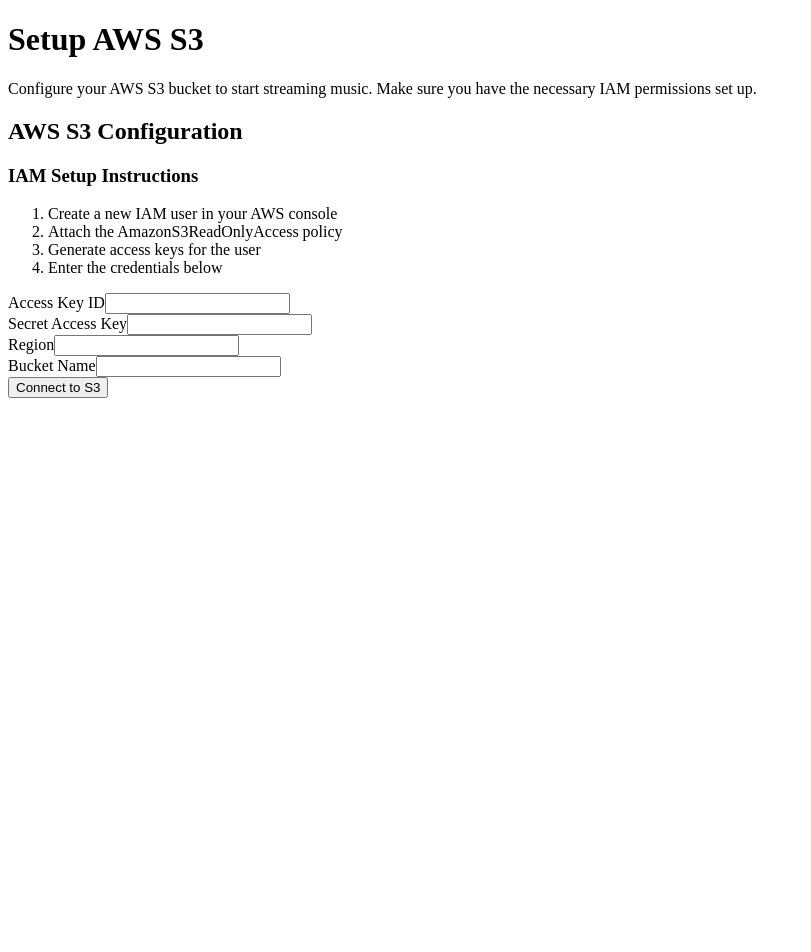
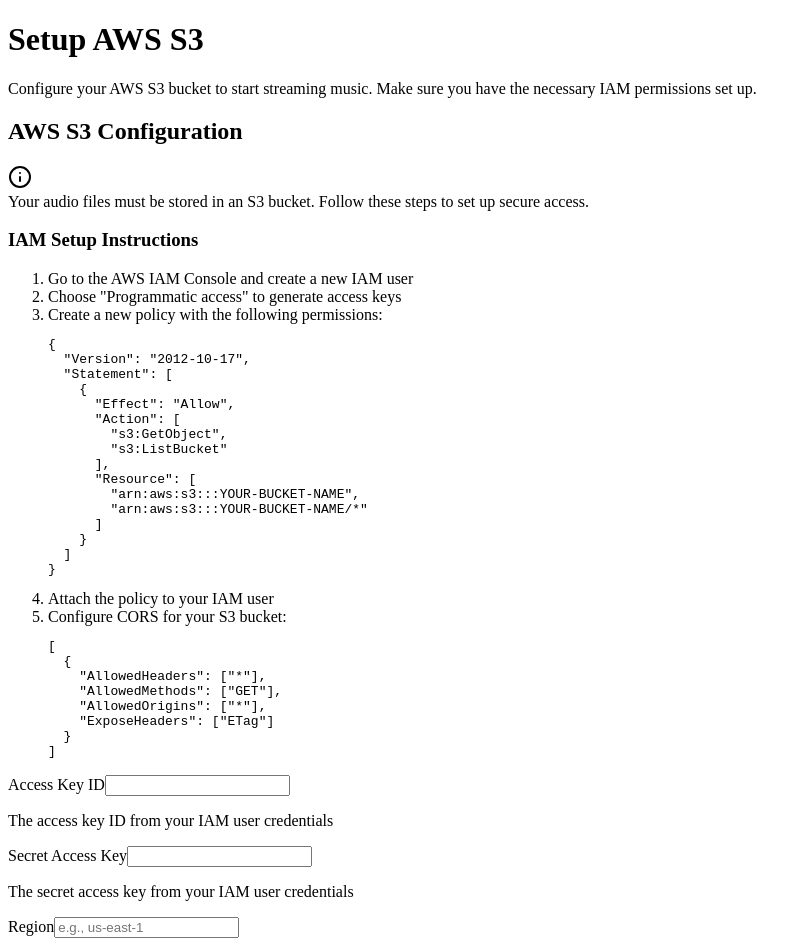
Before and after one commit to craigloftus/tuneturtle, a React (Vite) app in the folder client/: page /setup in a window 1280 px wide. Shown: the top 952 px of the page, without its empty margins (0-811 px from the left). Before the commit the page ends 800 px from the top, so only its background shows below. Built offline with nearby package versions, Linux system fonts and the light colour scheme.

Commit message:
Agent step completed: Update S3 setup instructions and implement permission checks

```diff
--- a/client/src/components/S3Setup.tsx
+++ b/client/src/components/S3Setup.tsx
@@ -4,6 +4,8 @@ import { z } from "zod";
 import { Card } from "@/components/ui/card";
 import { Input } from "@/components/ui/input";
 import { Button } from "@/components/ui/button";
+import { Alert, AlertDescription } from "@/components/ui/alert";
+import { InfoIcon } from "lucide-react";
 import {
   Form,
   FormControl,
@@ -11,6 +13,7 @@ import {
   FormItem,
   FormLabel,
   FormMessage,
+  FormDescription,
 } from "@/components/ui/form";
 import { S3Credentials } from "@/types/aws";
 
@@ -41,14 +44,54 @@ export function S3Setup({ onSubmit, isLoading }: S3SetupProps) {
     <Card className="p-6 max-w-2xl mx-auto">
       <h2 className="text-2xl font-bold mb-6">AWS S3 Configuration</h2>
 
-      <div className="prose dark:prose-invert mb-6">
-        <h3>IAM Setup Instructions</h3>
-        <ol>
-          <li>Create a new IAM user in your AWS console</li>
-          <li>Attach the AmazonS3ReadOnlyAccess policy</li>
-          <li>Generate access keys for the user</li>
-          <li>Enter the credentials below</li>
-        </ol>
+      <Alert className="mb-6">
+        <InfoIcon className="h-4 w-4" />
+        <AlertDescription>
+          Your audio files must be stored in an S3 bucket. Follow these steps to set up secure access.
+        </AlertDescription>
+      </Alert>
+
+      <div className="prose dark:prose-invert mb-6 space-y-4">
+        <div>
+          <h3 className="text-lg font-semibold mb-2">IAM Setup Instructions</h3>
+          <ol className="list-decimal pl-4 space-y-2">
+            <li>Go to the AWS IAM Console and create a new IAM user</li>
+            <li>Choose "Programmatic access" to generate access keys</li>
+            <li>Create a new policy with the following permissions:
+              <pre className="mt-2 p-2 bg-muted rounded-md text-xs">
+{`{
+  "Version": "2012-10-17",
+  "Statement": [
+    {
+      "Effect": "Allow",
+      "Action": [
+        "s3:GetObject",
+        "s3:ListBucket"
+      ],
+      "Resource": [
+        "arn:aws:s3:::YOUR-BUCKET-NAME",
+        "arn:aws:s3:::YOUR-BUCKET-NAME/*"
+      ]
+    }
+  ]
+}`}
+              </pre>
+            </li>
+            <li>Attach the policy to your IAM user</li>
+            <li>Configure CORS for your S3 bucket:
+              <pre className="mt-2 p-2 bg-muted rounded-md text-xs">
+{`[
+  {
+    "AllowedHeaders": ["*"],
+    "AllowedMethods": ["GET"],
+    "AllowedOrigins": ["*"],
+    "ExposeHeaders": ["ETag"]
+  }
+]`}
+              </pre>
+            </li>
+          </ol>
+        </div>
       </div>
 
       <Form {...form}>
@@ -62,6 +105,9 @@ export function S3Setup({ onSubmit, isLoading }: S3SetupProps) {
                 <FormControl>
                   <Input {...field} />
                 </FormControl>
+                <FormDescription>
+                  The access key ID from your IAM user credentials
+                </FormDescription>
                 <FormMessage />
               </FormItem>
             )}
@@ -76,6 +122,9 @@ export function S3Setup({ onSubmit, isLoading }: S3SetupProps) {
                 <FormControl>
                   <Input type="password" {...field} />
                 </FormControl>
+                <FormDescription>
+                  The secret access key from your IAM user credentials
+                </FormDescription>
                 <FormMessage />
               </FormItem>
             )}
@@ -88,8 +137,11 @@ export function S3Setup({ onSubmit, isLoading }: S3SetupProps) {
               <FormItem>
                 <FormLabel>Region</FormLabel>
                 <FormControl>
-                  <Input {...field} />
+                  <Input {...field} placeholder="e.g., us-east-1" />
                 </FormControl>
+                <FormDescription>
+                  The AWS region where your S3 bucket is located
+                </FormDescription>
                 <FormMessage />
               </FormItem>
             )}
@@ -104,6 +156,9 @@ export function S3Setup({ onSubmit, isLoading }: S3SetupProps) {
                 <FormControl>
                   <Input {...field} />
                 </FormControl>
+                <FormDescription>
+                  The name of your S3 bucket containing the audio files
+                </FormDescription>
                 <FormMessage />
               </FormItem>
             )}
```
Also changed, not shown: 1 other file (tests, documents, lock files or other folders).
